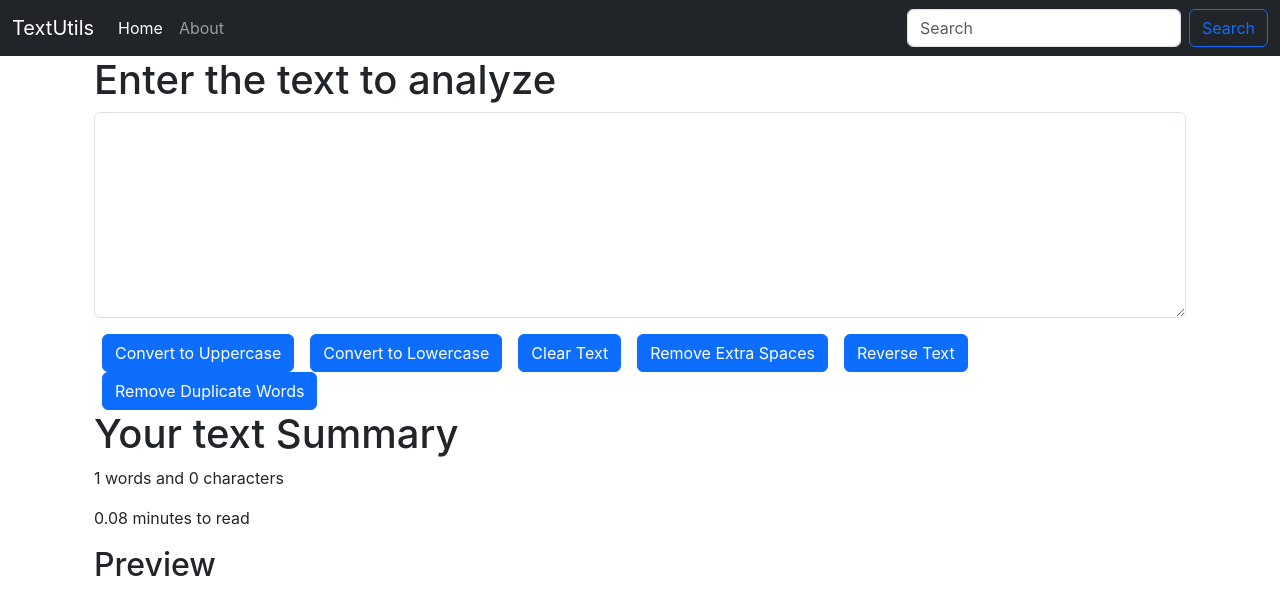
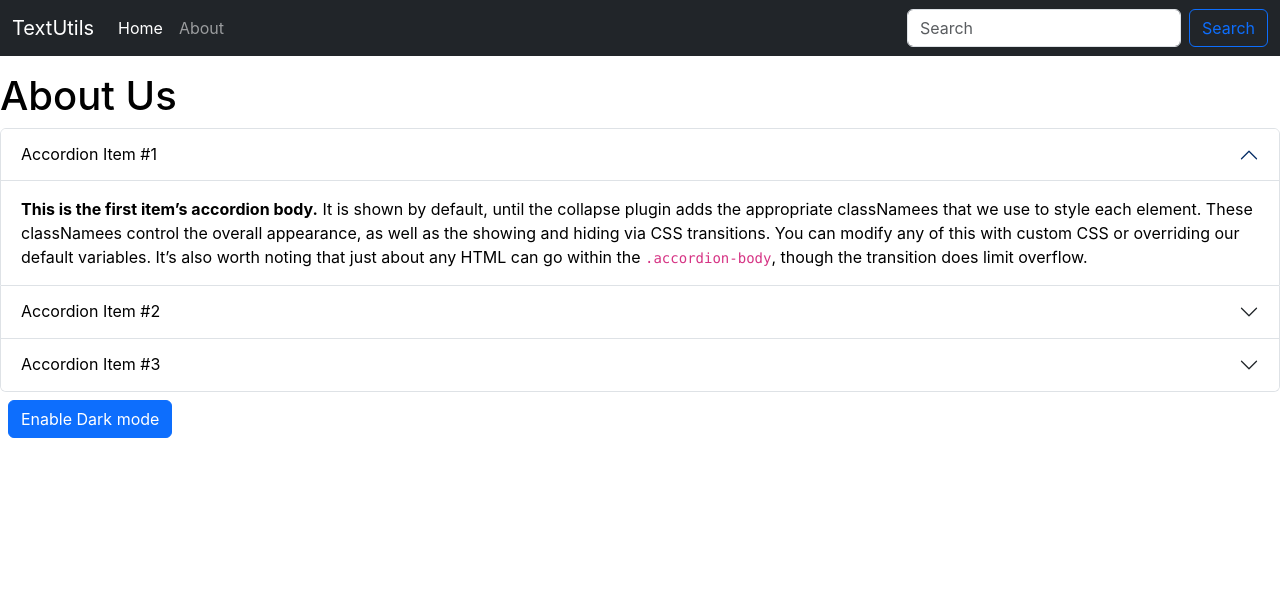
Before and after one commit to Nilakshi2006/TextUtils-React, a React (Create React App) app: page / in a window 1280 px wide. Shown: the top 614 px of the page. Built offline with nearby package versions, Linux system fonts and the light colour scheme.

Commit message:
Day 10 of React

```diff
--- a/src/App.js
+++ b/src/App.js
@@ -1,13 +1,17 @@
 import './App.css';
+import About from './components/About';
 import Navbar from './components/navbar';
-import TextForm from './components/TextForm';
+// import TextForm from './components/TextForm';
 function App() {
   return (
 <>
 <Navbar title="TextUtils"/>
-<div className="container my -3">
-  <TextForm heading="Enter the text to analyze"/>
-</div>
+{/* <div className="container my -3">
+  <TextForm heading="Enter the text to analyze"/> */}
+  <div className="About Conatiner my-3">
+  <About/>
+  </div>
+{/* </div> */}
 </>
   );
 }
--- /dev/null
+++ b/src/components/About.js
@@ -0,0 +1,73 @@
+import React,{useState} from 'react'
+
+export default function About() {
+    const [myStyle, setMyStyle] = useState({
+        color: 'black',
+        backgroundColor: 'white'
+
+    })
+    const [btnText, setBtnText] = useState("Enable Dark mode")
+
+const toggleStyle=()=>{
+    if(myStyle.color==='black'){
+        setMyStyle({
+            color: 'white',
+            backgroundColor: 'black',
+            border: '1px solid white'
+        })
+        setBtnText("Enable Light mode")
+    }else{
+        setMyStyle({
+            color: 'black',
+            backgroundColor: 'white'
+        })
+        setBtnText("Enable Dark mode")
+    }
+}
+
+  return (
+    <div className="about Conatiner my-3" style={myStyle}>
+        <h1 container="my -3">About Us</h1>
+
+      <div className="accordion" id="accordionExample">
+  <div className="accordion-item">
+    <h2 className="accordion-header">
+      <button className="accordion-button" style={myStyle} type="button" data-bs-toggle="collapse" data-bs-target="#collapseOne" aria-expanded="true" aria-controls="collapseOne">
+        Accordion Item #1
+      </button>
+    </h2>
+    <div id="collapseOne" className="accordion-collapse collapse show" data-bs-parent="#accordionExample">
+      <div className="accordion-body" style={myStyle}>
+        <strong>This is the first item’s accordion body.</strong> It is shown by default, until the collapse plugin adds the appropriate classNamees that we use to style each element. These classNamees control the overall appearance, as well as the showing and hiding via CSS transitions. You can modify any of this with custom CSS or overriding our default variables. It’s also worth noting that just about any HTML can go within the <code>.accordion-body</code>, though the transition does limit overflow.
+      </div>
+    </div>
+  </div>
+  <div className="accordion-item">
+    <h2 className="accordion-header">
+      <button className="accordion-button collapsed" style={myStyle} type="button" data-bs-toggle="collapse" data-bs-target="#collapseTwo" aria-expanded="false" aria-controls="collapseTwo">
+        Accordion Item #2
+      </button>
+    </h2>
+    <div id="collapseTwo" className="accordion-collapse collapse" style={myStyle} data-bs-parent="#accordionExample">
+      <div className="accordion-body">
+        <strong>This is the second item’s accordion body.</strong> It is hidden by default, until the collapse plugin adds the appropriate classNamees that we use to style each element. These classNamees control the overall appearance, as well as the showing and hiding via CSS transitions. You can modify any of this with custom CSS or overriding our default variables. It’s also worth noting that just about any HTML can go within the <code>.accordion-body</code>, though the transition does limit overflow.
+      </div>
+    </div>
+  </div>
+  <div className="accordion-item">
+    <h2 className="accordion-header">
+      <button className="accordion-button collapsed" style={myStyle} type="button" data-bs-toggle="collapse" data-bs-target="#collapseThree" aria-expanded="false" aria-controls="collapseThree">
+        Accordion Item #3
+      </button>
+    </h2>
+    <div id="collapseThree" className="accordion-collapse collapse" style={myStyle} data-bs-parent="#accordionExample">
+      <div className="accordion-body">
+        <strong>This is the third item’s accordion body.</strong> It is hidden by default, until the collapse plugin adds the appropriate classNamees that we use to style each element. These classNamees control the overall appearance, as well as the showing and hiding via CSS transitions. You can modify any of this with custom CSS or overriding our default variables. It’s also worth noting that just about any HTML can go within the <code>.accordion-body</code>, though the transition does limit overflow.
+      </div>
+    </div>
+  </div>
+</div>
+<button className="btn btn-primary mx-2 my-2" onClick={toggleStyle} >{btnText}</button>
+    </div>
+  )
+}
--- a/src/components/TextForm.js
+++ b/src/components/TextForm.js
@@ -53,7 +53,7 @@
         <h1>{props.heading}</h1>
 <div className="mb-3">
 
-  <textarea className="form-control" value={text} id="myBox" rows="8" onChange={handleOnChange}></textarea>
+  <textarea className="form-control my -2" value={text} id="myBox" rows="8" onChange={handleOnChange}></textarea>
 </div>
     <button className="btn btn-primary mx-2" onClick={handleUpClick}>Convert to Uppercase</button>
     <button className="btn btn-primary mx-2" onClick={handleLoClick}>Convert to Lowercase</button>
```
